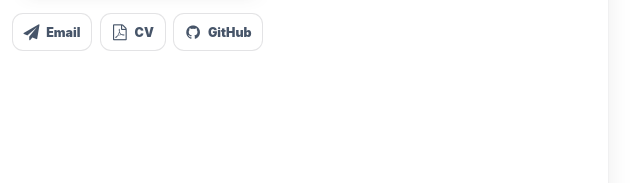
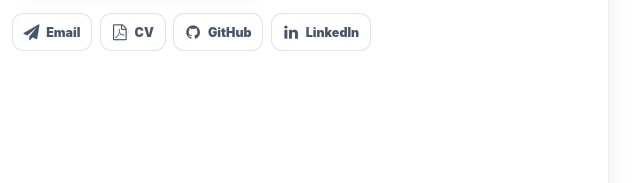
Before and after one commit to lsh4867/lsh4867.github.io, a plain HTML site: page index.html in a window 1280 px wide. Shown: the part 333-516 px from the top of the page, 481-1121 px from the left. Drawn offline with Linux system fonts and the light colour scheme; a web font is replaced by a local one.

Commit message:
Add LinkedIn link
Co-Authored-By: Claude Opus 5.5 <noreply@anthropic.com>

```diff
--- a/index.html
+++ b/index.html
@@ -46,9 +46,7 @@
           <a href="mailto:swan_608@kaist.ac.kr"><i class="fa fa-paper-plane" aria-hidden="true"></i>Email</a>
           <a href="Seunghwan_Lee_CV.pdf" target="_blank" rel="noopener"><i class="fa fa-file-pdf-o" aria-hidden="true"></i>CV</a>
           <a href="https://github.com/lsh4867" target="_blank" rel="noopener"><i class="fa fa-github" aria-hidden="true"></i>GitHub</a>
-          <!-- After creating the LinkedIn profile, replace the URL below and remove the comment markers.
-          <a href="https://www.linkedin.com/in/YOUR-ID/" target="_blank" rel="noopener"><i class="fa fa-linkedin" aria-hidden="true"></i>LinkedIn</a>
-          -->
+          <a href="https://www.linkedin.com/in/seung2hwan/" target="_blank" rel="noopener"><i class="fa fa-linkedin" aria-hidden="true"></i>LinkedIn</a>
         </div>
       </div>
     </header>
```
Also changed, not shown: 1 other file.
